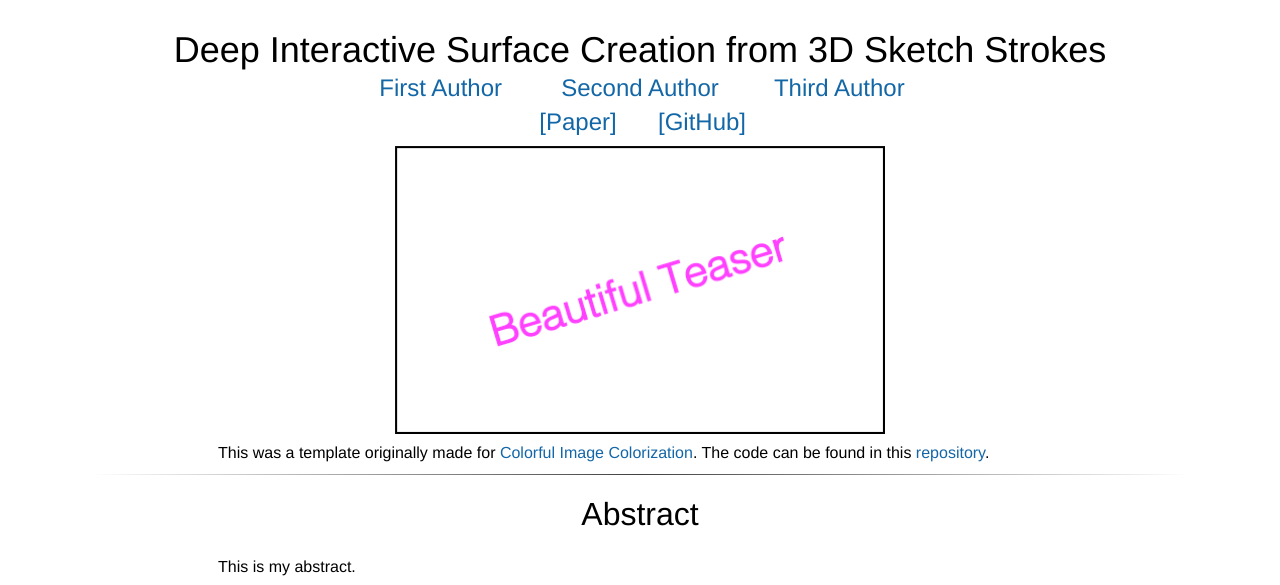
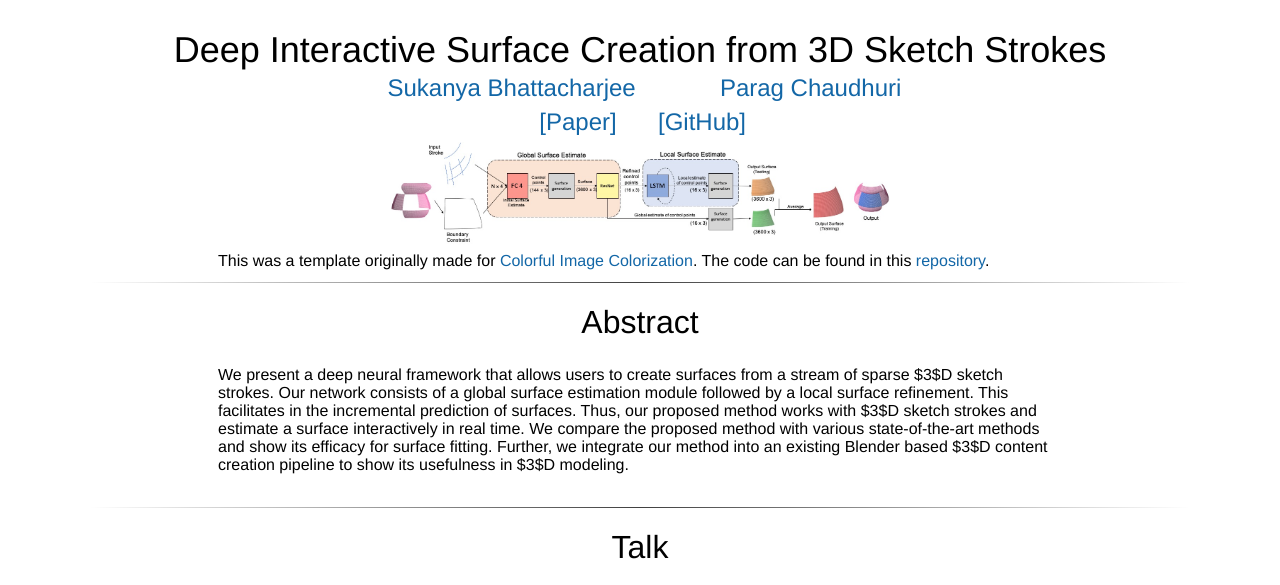
Before and after one commit to bhatsukanya/StPNet, a plain HTML site: page index.html in a window 1280 px wide. Shown: the top 585 px of the page. Drawn offline with Linux system fonts and the light colour scheme; grey boxes are pictures that could not be loaded; a script that the page names is missing.

Commit message:
Update index.html

```diff
--- a/index.html
+++ b/index.html
@@ -119,7 +119,7 @@
 <html>
 <head>
 	<title>Deep Interactive Surface Creation from 3D Sketch Strokes</title>
-	<meta property="og:image" content="resources/method_diagram.png"/> <!-- Facebook automatically scrapes this. Go to https://developers.facebook.com/tools/debug/ if you update and want to force Facebook to rescrape. -->
+	<meta property="og:image" content="Coming soon!"/> <!-- Facebook automatically scrapes this. Go to https://developers.facebook.com/tools/debug/ if you update and want to force Facebook to rescrape. -->
 	<meta property="og:title" content="Deep Interactive Surface Creation from 3D Sketch Strokes" />
 	<meta property="og:description" content="Deep Interactive Surface Creation from 3D Sketch Strokes" />
 
@@ -144,17 +144,12 @@
 				<tr>
 					<td align=center width=100px>
 						<center>
-							<span style="font-size:24px"><a href="https://en.wikipedia.org/wiki/James_J._Gibson">First Author</a></span>
+							<span style="font-size:24px"><a href="https://www.cse.iitb.ac.in/~sukanyabhat/">Sukanya Bhattacharjee</a></span>
 						</center>
 					</td>
 					<td align=center width=100px>
 						<center>
-							<span style="font-size:24px"><a href="https://en.wikipedia.org/wiki/James_J._Gibson">Second Author</a></span>
-						</center>
-					</td>
-					<td align=center width=100px>
-						<center>
-							<span style="font-size:24px"><a href="https://en.wikipedia.org/wiki/James_J._Gibson">Third Author</a></span>
+							<span style="font-size:24px"><a href="https://www.cse.iitb.ac.in/~paragc/">Parag Chaudhuri</a></span>
 						</center>
 					</td>
 				</tr>
@@ -168,7 +163,7 @@
 					</td>
 					<td align=center width=120px>
 						<center>
-							<span style="font-size:24px"><a href='https://github.com/richzhang/webpage-template'>[GitHub]</a></span><br>
+							<span style="font-size:24px"><a href='https://github.com/bhatsukanya/Deep-Interactive-Surface-Creation-from-3D-Sketch-Strokes/'>[GitHub]</a></span><br>
 						</center>
 					</td>
 				</tr>
@@ -181,7 +176,7 @@
 			<tr>
 				<td width=260px>
 					<center>
-						<img class="round" style="width:500px" src="./resources/teaser.png"/>
+						<img class="round" style="width:500px" src="./resources/method_diagram.png"/>
 					</center>
 				</td>
 			</tr>
@@ -201,7 +196,12 @@
 		<center><h1>Abstract</h1></center>
 		<tr>
 			<td>
-				This is my abstract.
+				We present a deep neural framework that allows users to create surfaces from a stream of sparse $3$D sketch strokes.
+				Our network consists of a global surface estimation module followed by a local surface refinement.
+				This facilitates in the incremental prediction of surfaces.
+				Thus, our proposed method works with $3$D sketch strokes and estimate a surface interactively in real time.
+				We compare the proposed method with various state-of-the-art methods and show its efficacy for surface fitting.
+				Further, we integrate our method into an existing Blender based $3$D content creation pipeline to show its usefulness in $3$D modeling.
 			</td>
 		</tr>
 	</table>
@@ -247,7 +247,7 @@
 		<center>
 			<tr>
 				<td>
-					Short description if wanted
+				A deep neural framework that allows users to create surfaces from a stream of sparse 3D sketch strokes.
 				</td>
 			</tr>
 		</center>
@@ -265,9 +265,9 @@
 		<center><h1>Paper and Supplementary Material</h1></center>
 		<tr>
 			<td><a href=""><img class="layered-paper-big" style="height:175px" src="./resources/paper.png"/></a></td>
-			<td><span style="font-size:14pt">F. Author, S. Author, T. Author.<br>
-				<b>Creative and Descriptive Paper Title.</b><br>
-				In Conference, 20XX.<br>
+			<td><span style="font-size:14pt">Sukanya Bhattacharjee, Parag Chaudhuri<br>
+				<b>Deep Interactive Surface Creation from 3D Sketch Strokes.</b><br>
+				IJCAI 2022-AI for Arts and Creativity.<br>
 				(hosted on <a href="">ArXiv</a>)<br>
 				<!-- (<a href="./resources/camera-ready.pdf">camera ready</a>)<br> -->
 				<span style="font-size:4pt"><a href=""><br></a>
```
